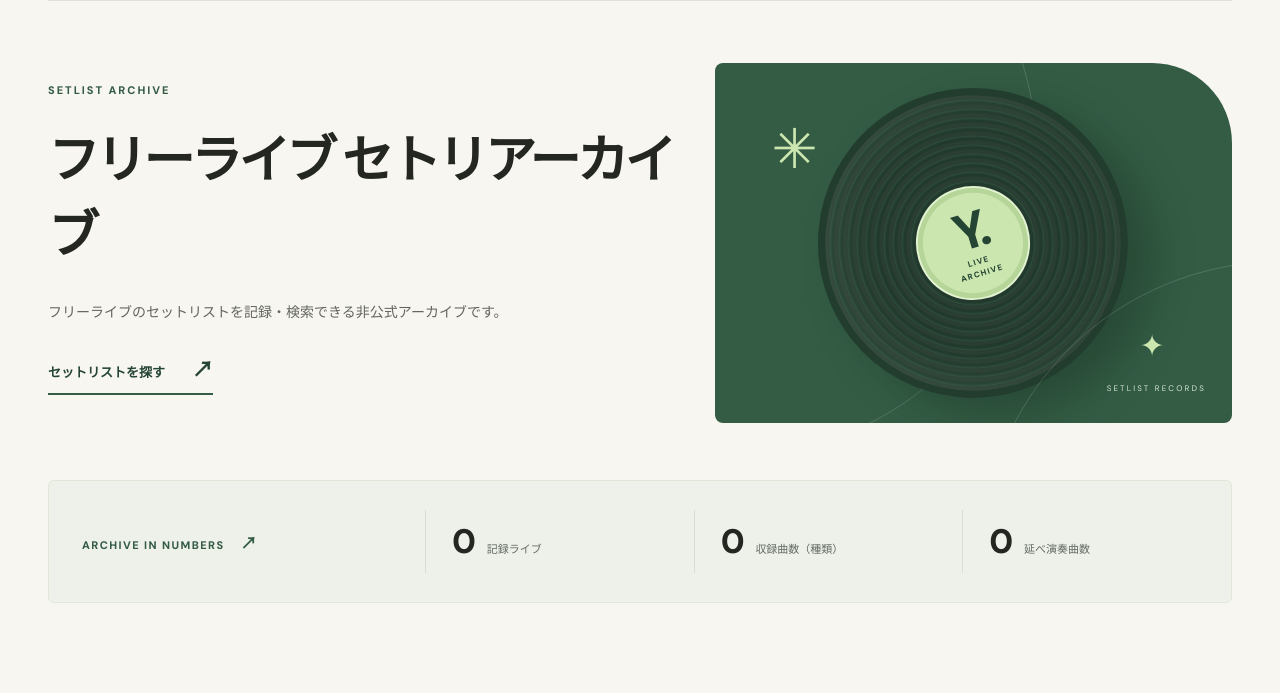
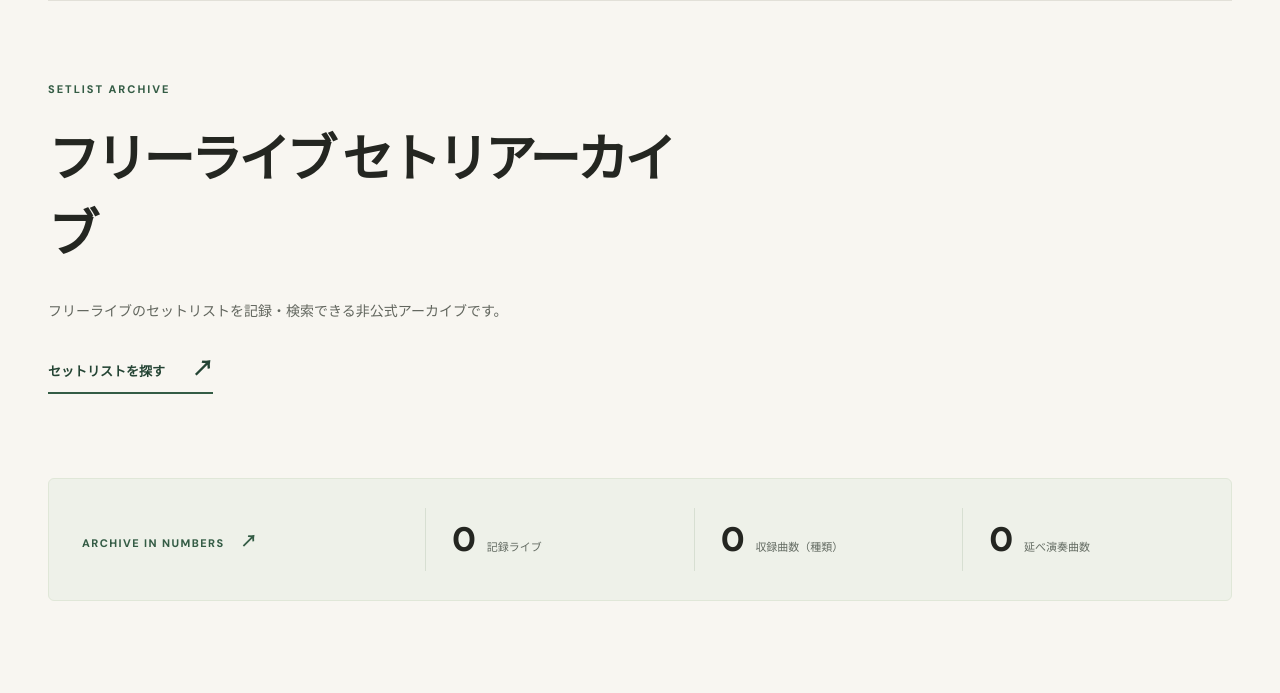
Before and after one commit to beeights-yk/yumeno-free-live-archive, a plain HTML site: page index.html in a window 1280 px wide. Shown: the part 107-800 px from the top of the page. Drawn offline with Linux system fonts and the light colour scheme; no server answers.

Commit message:
Update index.html

```diff
--- a/index.html
+++ b/index.html
@@ -30,12 +30,6 @@
           <p class="hero-description">フリーライブのセットリストを記録・検索できる非公式アーカイブです。</p>
           <a class="hero-cta" href="#search-section">セットリストを探す <span aria-hidden="true">↗</span></a>
         </div>
-        <div class="hero-visual" aria-hidden="true">
-          <div class="vinyl"><div class="vinyl-center"><span>Y.</span><small>LIVE<br>ARCHIVE</small></div></div>
-          <span class="hero-spark hero-spark-one">✳</span>
-          <span class="hero-spark hero-spark-two">✦</span>
-          <p class="hero-side-note">SETLIST RECORDS</p>
-        </div>
       </section>
 
       <section class="overview" aria-label="登録状況">
```
